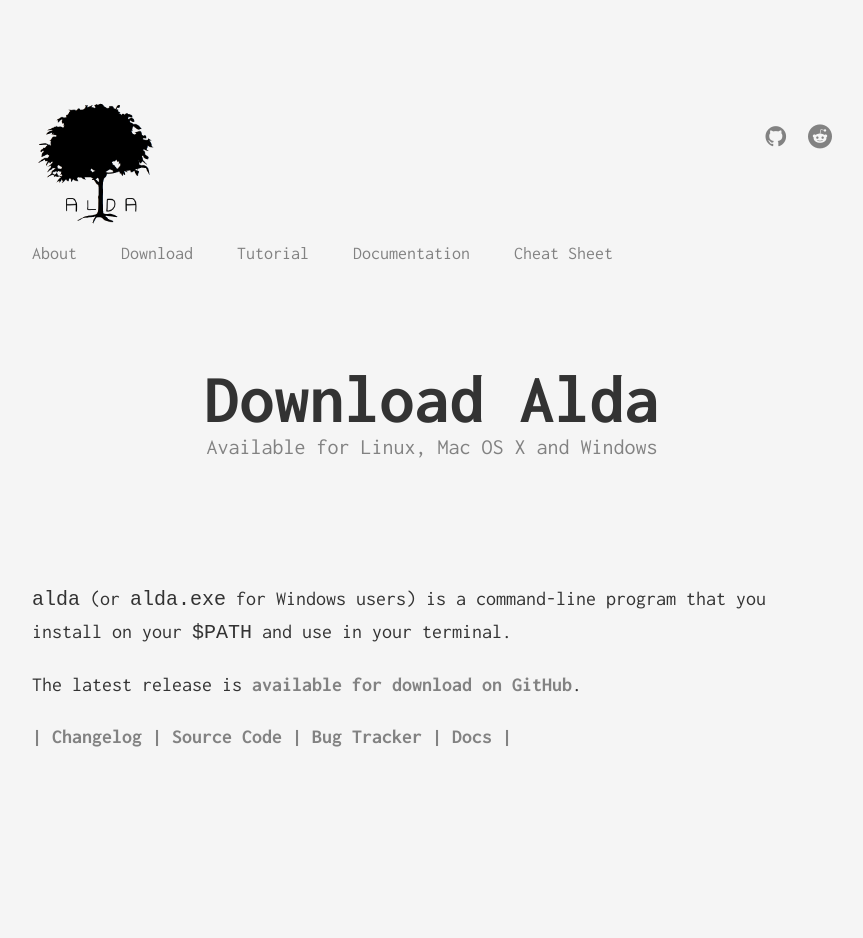
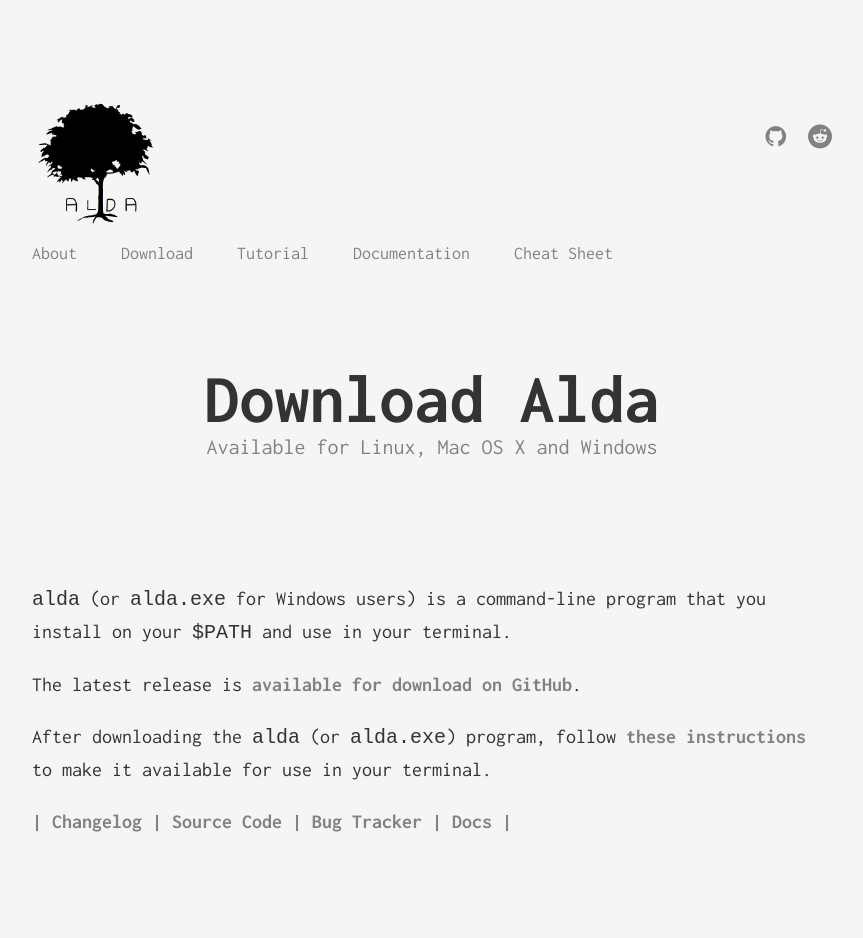
Before and after one commit to alda-lang/alda.io, a Jekyll site: the page built from download.md, in a window 1280 px wide. Shown: the whole page, without its empty margins (208-1071 px from the left). Built offline with Jekyll 4.4.1, drawn with Linux system fonts in a browser that asks for light colours; before the commit the page ends 900 px from its top, so only the background shows below that.

Commit message:
add link to install instructions

```diff
--- a/download.md
+++ b/download.md
@@ -9,6 +9,8 @@
 
 The latest release is [available for download on GitHub](https://github.com/alda-lang/alda/releases/latest).
 
+After downloading the `alda` (or `alda.exe`) program, follow [these instructions](https://github.com/alda-lang/alda#installation) to make it available for use in your terminal.
+
 [\| Changelog ](https://github.com/alda-lang/alda/blob/master/CHANGELOG.md)
 [\| Source Code ](https://github.com/alda-lang/alda)
 [\| Bug Tracker ](https://github.com/alda-lang/alda/issues)
```
